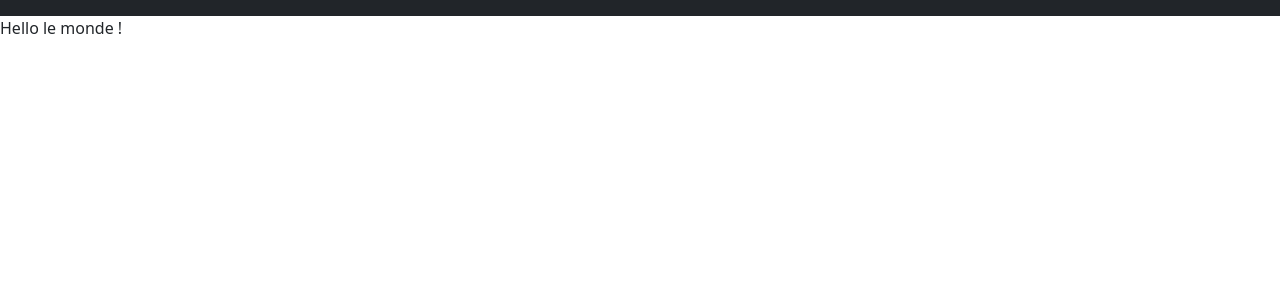
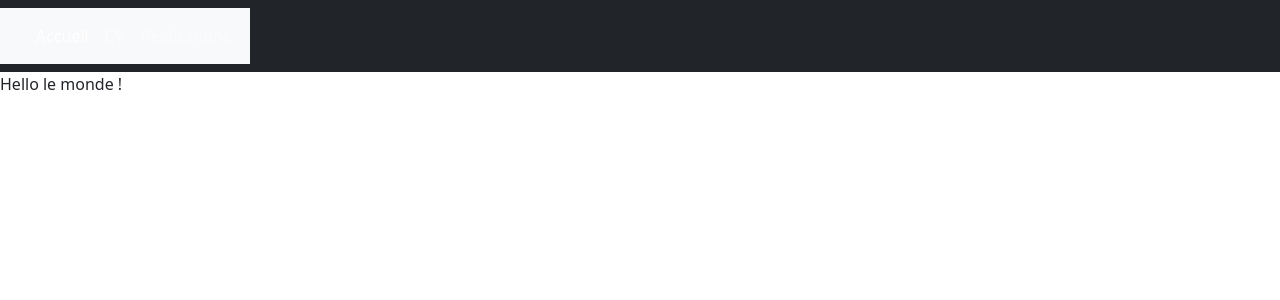
Before and after one commit to Alyndel/site, a PHP site: page / in a window 1280 px wide. Shown: the top 300 px of the page. Run offline with PHP 8.4, Linux system fonts and the light colour scheme.

Commit message:
jpp de bootstrap

```diff
--- a/header.php
+++ b/header.php
@@ -1,19 +1,19 @@
     <header>
         <nav class="navbar navbar-dark bg-dark">
-            <div class="container-fluid">
-                <div class="collapse navbar-collapse" id="navbarNav">
-                    <ul class="navbar-nav">
-                        <li class="nav-item">
+            <nav class="navbar navbar-expand-lg navbar-light bg-light">
+                <div class="container-fluid">
+                    <a class="navbar-brand" href="#"></a>
+                    <button class="navbar-toggler" type="button" data-bs-toggle="collapse" data-bs-target="#navbarNavAltMarkup" aria-controls="navbarNavAltMarkup" aria-expanded="false" aria-label="Toggle navigation">
+                        <span class="navbar-toggler-icon"></span>
+                    </button>
+                    <div class="collapse navbar-collapse" id="navbarNavAltMarkup">
+                        <div class="navbar-nav">
                             <a class="nav-link active" aria-current="page" href="index.php">Accueil</a>
-                        </li>
-                        <li class="nav-item">
-                            <a class="nav-link disabled" href="#" aria-disabled="true">CV</a>
-                        </li>
-                        <li class="nav-item">
-                            <a class="nav-link disabled" href="#" aria-disabled="true">Réalisations</a>
-                        </li>
-                    </ul>
+                            <a class="nav-link" href="#" aria-disabled="true">CV</a>
+                            <a class="nav-link" href="#" aria-disabled="true">Réalisations</a>
+                        </div>
+                    </div>
                 </div>
-            </div>
+            </nav>
         </nav>
     </header>
```
